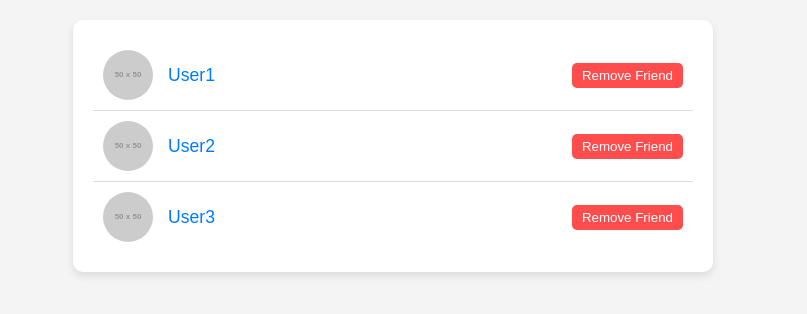
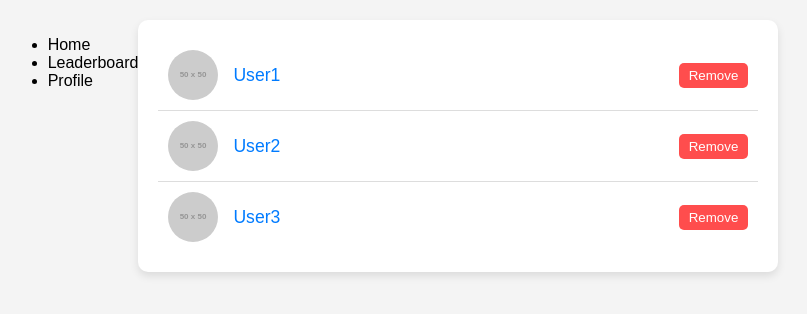
Before and after one commit to jennieosa/HackSheffield9, a website: page hackathon2024/views/friends.html in a window 1280 px wide. Shown: the whole page, without its empty margins (247-1054 px from the left). Drawn offline with Linux system fonts and the light colour scheme; placeholder pictures from the web are drawn by us.

Commit message:
configured css for login.html and register.html and added navbar to friends.html

```diff
--- a/hackathon2024/views/friends.html
+++ b/hackathon2024/views/friends.html
@@ -4,6 +4,7 @@
     <meta charset="UTF-8" />
     <meta name="viewport" content="width=device-width, initial-scale=1.0" />
     <title>User List</title>
+    <link rel="icon" type="image/x-icon" href="favicon_1.png">
     <style>
       body {
         font-family: Arial, sans-serif;
@@ -64,6 +65,13 @@
     </style>
   </head>
   <body>
+    <nav>
+      <ul>
+        <li>Home</li>
+        <li>Leaderboard</li>
+        <li>Profile</li>
+      </ul>
+    </nav>
     <div class="user-list-container">
       <!-- User Row 1 -->
       <div class="user-row">
@@ -75,7 +83,7 @@
           />
           <a href="profile.html" class="username">User1</a>
         </div>
-        <button class="remove-friend-button">Remove Friend</button>
+        <button class="remove-friend-button">Remove</button>
       </div>
 
       <!-- User Row 2 -->
@@ -88,7 +96,7 @@
           />
           <a href="profile.html" class="username">User2</a>
         </div>
-        <button class="remove-friend-button">Remove Friend</button>
+        <button class="remove-friend-button">Remove</button>
       </div>
 
       <!-- User Row 3 -->
@@ -101,7 +109,7 @@
           />
           <a href="profile.html" class="username">User3</a>
         </div>
-        <button class="remove-friend-button">Remove Friend</button>
+        <button class="remove-friend-button">Remove</button>
       </div>
 
       <!-- Add more user rows as needed -->
```
Also changed, not shown: hackathon2024/views/login.html (+1 -1 lines), hackathon2024/views/register.html (+1 -1 lines).
